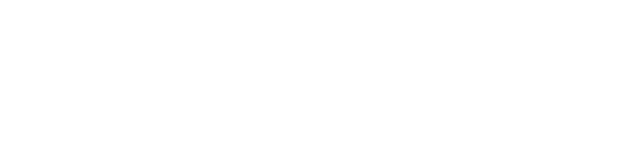
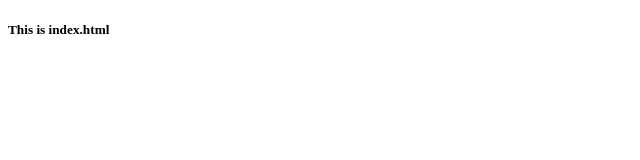
Before and after one commit to reza-iist/git, a plain HTML site: page index.html in a window 1280 px wide. Shown: the whole page, without its empty margins (0-640 px from the left). Drawn offline with Linux system fonts and the light colour scheme.

Commit message:
added 1 line in index file

```diff
--- a/index.html
+++ b/index.html
@@ -7,6 +7,6 @@
     <title>GIT Tutorial</title>
 </head>
 <body>
-
+   <h5>This is index.html</h5>
 </body>
 </html>
```
